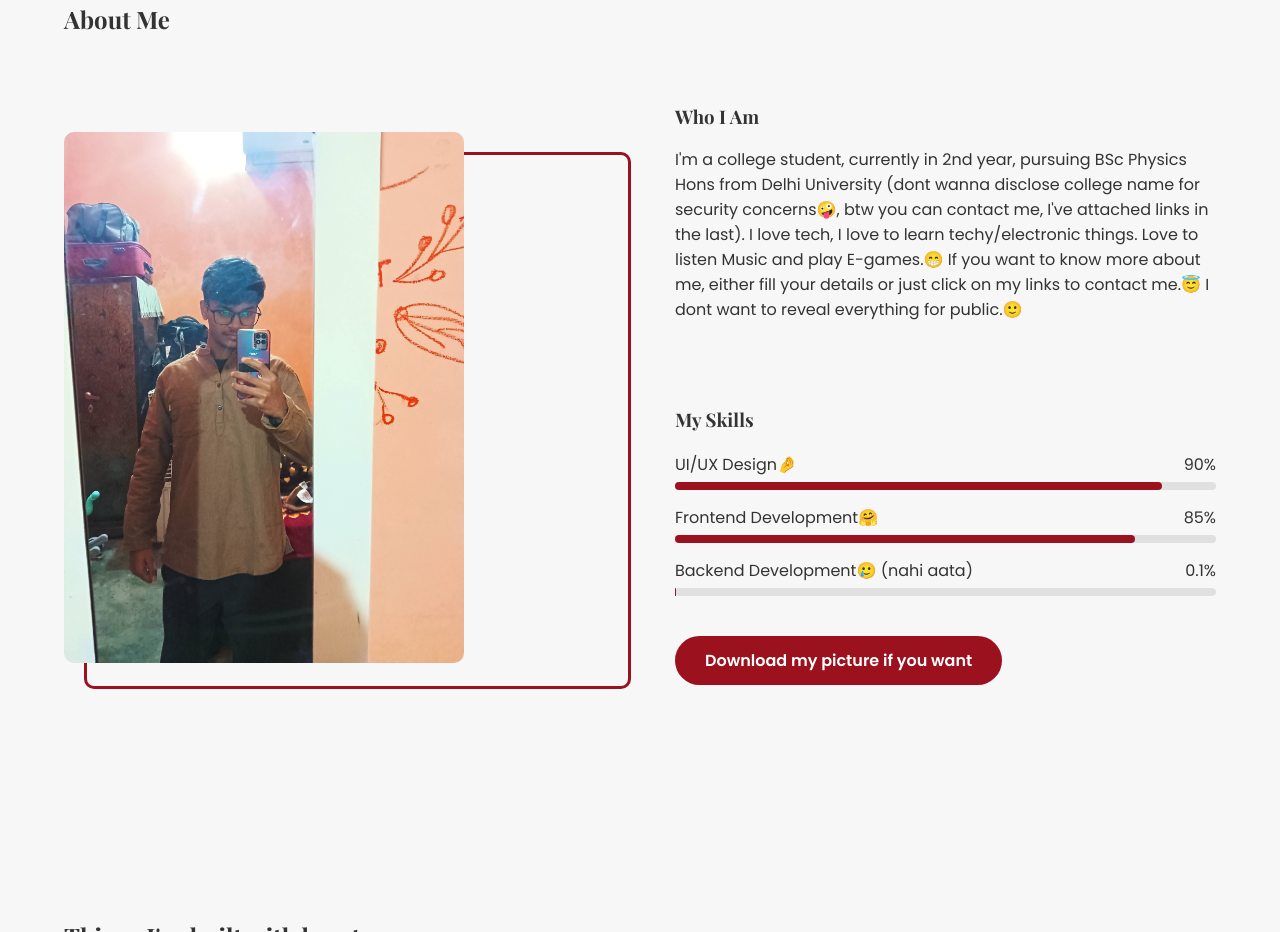
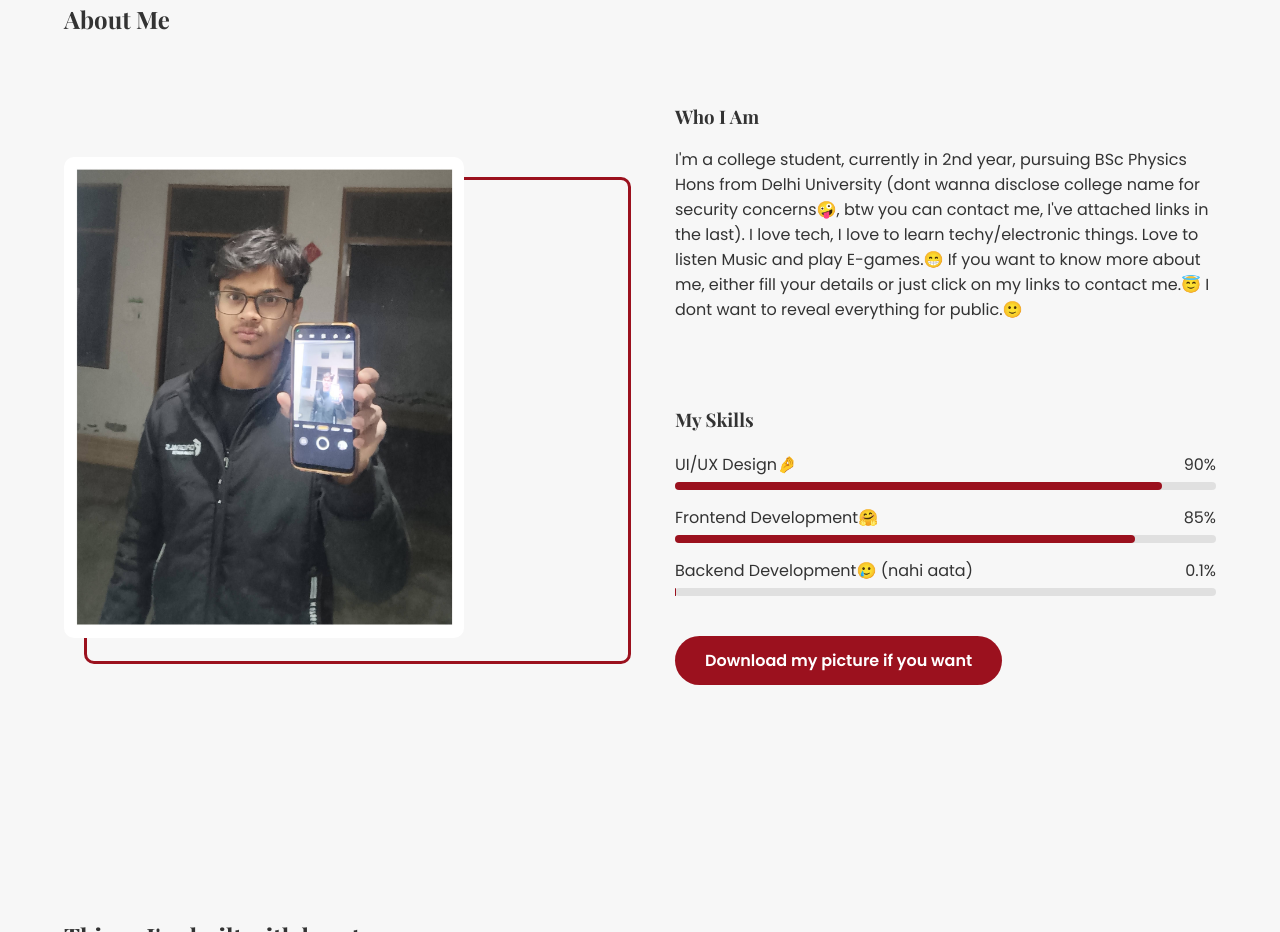
Before and after one commit to Devanshrajpushkar/Tripod, a plain HTML site: page index.html in a window 1280 px wide. Shown: the part 1117-2049 px from the top of the page. Drawn offline with nearby package versions, Linux system fonts and the light colour scheme.

Commit message:
Update index.html

```diff
--- a/index.html
+++ b/index.html
@@ -1060,7 +1060,7 @@ img {
             <h2 data-aos="fade-up" data-en="About Me" data-hi="मेरे बारे में">About Me</h2>
             <div class="about-content">
                 <div class="about-image" data-aos="fade-right">
-                    <img src="profile2.jpg" alt="Your Name">
+                    <img src="mirror.jpg" alt="Your Name">
                     <div class="image-border"></div>
                 </div>
                 <div class="about-text" data-aos="fade-left">
```
